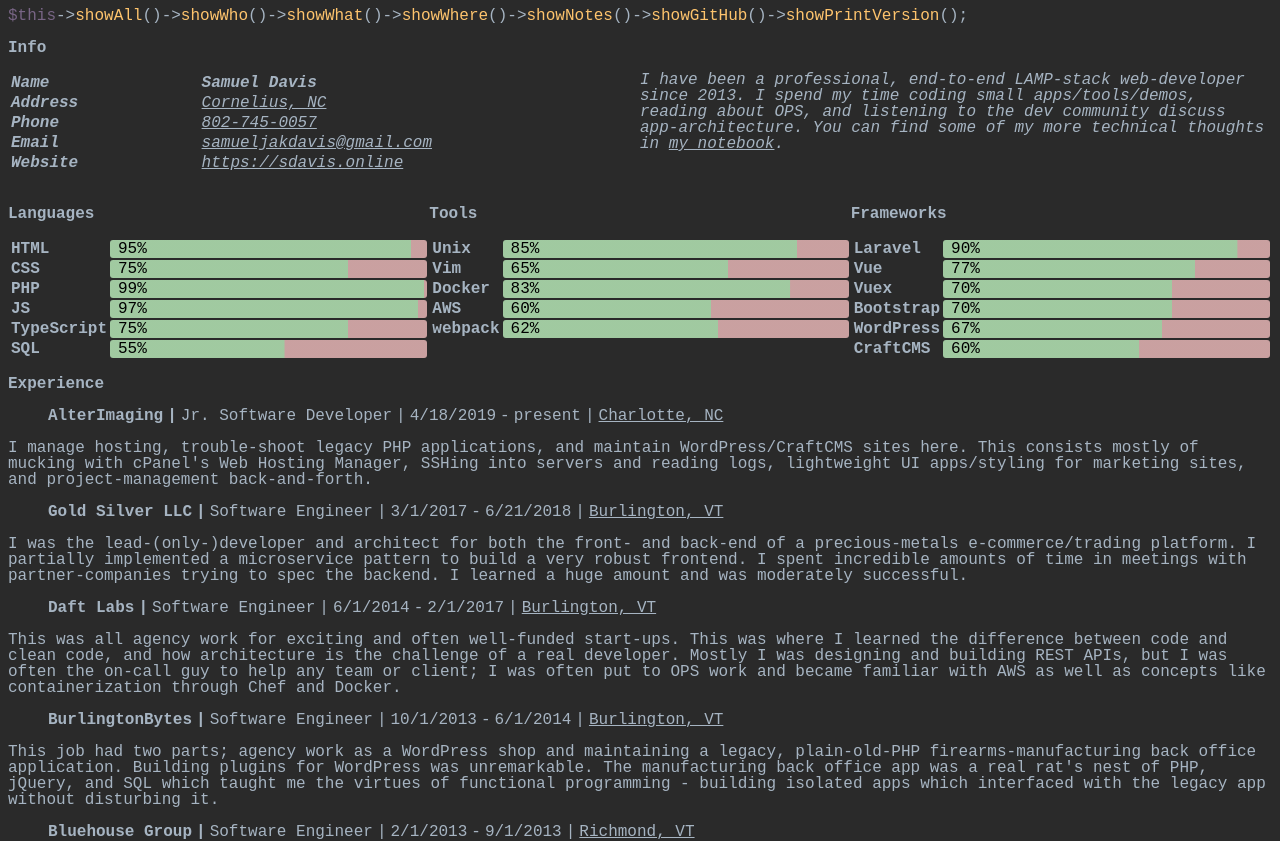
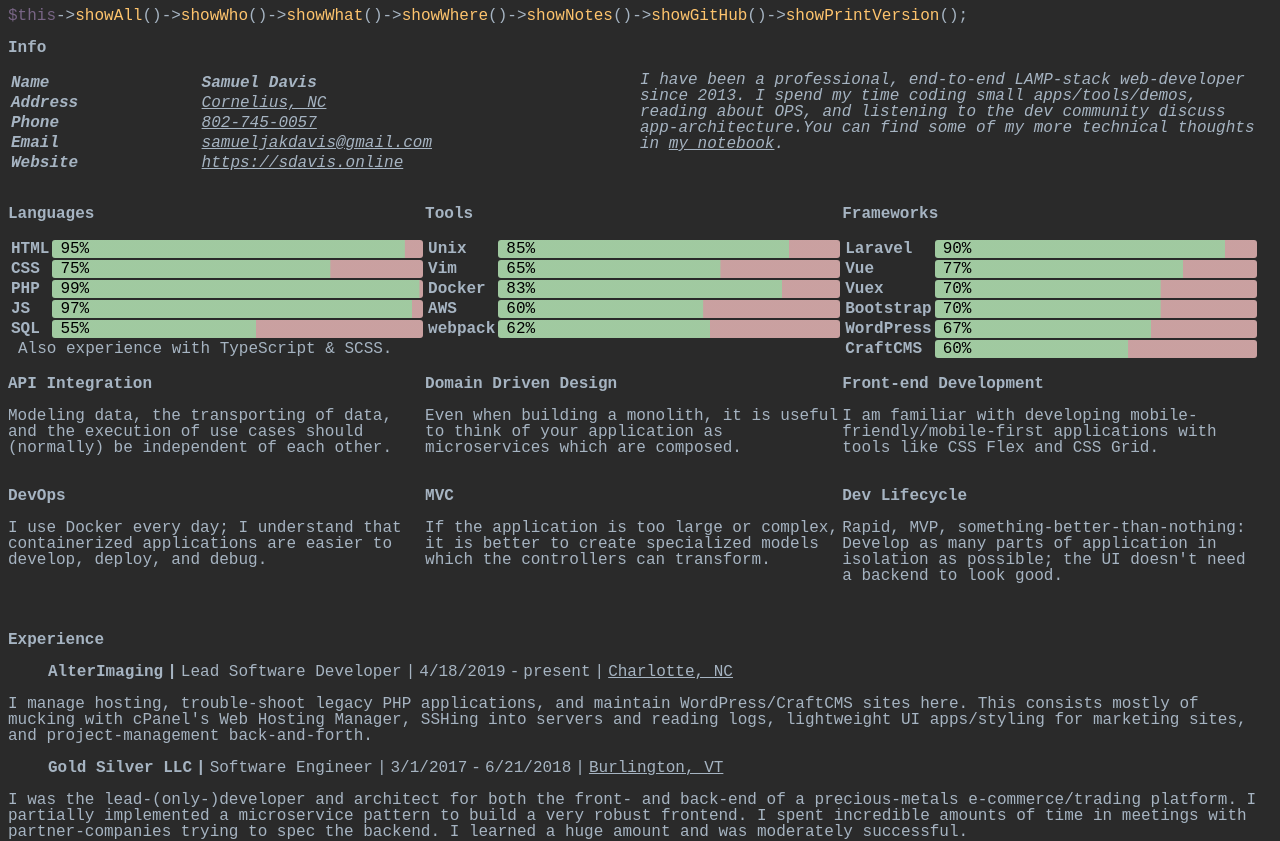
Before and after one commit to SamuelDavis/homepage, a Vue app: page / in a window 1280 px wide. Shown: the top 841 px of the page. Built offline with nearby package versions, Linux system fonts and the light colour scheme.

Commit message:
add skill descriptions

```diff
--- a/src/App.vue
+++ b/src/App.vue
@@ -9,14 +9,15 @@
         <section id="who" v-show="isVisible('who')">
             <h3>Info</h3>
             <contact :info="contact">
-        <p>I have been a professional, end-to-end LAMP-stack web-developer since 2013. I spend my time coding small apps/tools/demos, reading about OPS, and listening to the dev community discuss app-architecture. You can find some of my more technical thoughts in <a href="https://notes.sdavis.online">my notebook</a>.</p>
+                <p>I have been a professional, end-to-end LAMP-stack web-developer since 2013. I spend my time coding small apps/tools/demos, reading about OPS, and listening to the dev community discuss app-architecture.<span id="notebook-link">You can find some of my more technical thoughts in <a href="https://notes.sdavis.online" target="_blank">my notebook</a>.</span></p>
             </contact>
         </section>
         <section id="what" v-show="isVisible('what')">
-      <article :key="i" v-for="({label, skills},i) in skillLevels">
+            <article :key="i" v-for="({label, skills, notice = undefined},i) in skillLevels">
                 <h3 v-text="label"/>
-        <skill-level v-bind:skills="skills"/>
+                <skill-level v-bind="{skills, notice}"/>
             </article>
+            <skill-description :key="i" v-bind="skill" v-for="(skill, i) in skillDescriptions"/>
         </section>
         <section id="where" v-show="isVisible('where')">
             <h3>Experience</h3>
@@ -27,9 +28,10 @@
 
 <script>
   import MainNav from './components/MainNav'
-  import Contact from './components/Contact.vue'
-  import Experience from './components/Experience.vue'
-  import SkillLevel from './components/SkillLevel.vue'
+  import Contact from './components/Contact'
+  import Experience from './components/Experience'
+  import SkillLevel from './components/SkillLevel'
+  import SkillDescription from './components/SkillDescription'
 
   export default {
     name: 'app',
@@ -37,7 +39,8 @@
       MainNav,
       Contact,
       Experience,
-      SkillLevel
+      SkillLevel,
+      SkillDescription
     },
     methods: {
       print () {
@@ -67,9 +70,9 @@
               { name: 'CSS', confidence: 75 },
               { name: 'PHP', confidence: 99 },
               { name: 'JS', confidence: 97 },
-              { name: 'TypeScript', confidence: 75 },
               { name: 'SQL', confidence: 55 },
-            ]
+            ],
+            notice: 'Also experience with TypeScript & SCSS.'
           },
           {
             label: 'Tools',
@@ -93,6 +96,14 @@
             ]
           }
         ],
+        skillDescriptions: [
+          { label: 'API Integration', description: 'Modeling data, the transporting of data, and the execution of use cases should (normally) be independent of each other.' },
+          { label: 'Domain Driven Design', description: 'Even when building a monolith, it is useful to think of your application as microservices which are composed.' },
+          { label: 'Front-end Development', description: 'I am familiar with developing mobile-friendly/mobile-first applications with tools like CSS Flex and CSS Grid.' },
+          { label: 'DevOps', description: 'I use Docker every day; I understand that containerized applications are easier to develop, deploy, and debug.' },
+          { label: 'MVC', description: 'If the application is too large or complex, it is better to create specialized models which the controllers can transform.' },
+          { label: 'Dev Lifecycle', description: 'Rapid, MVP, something-better-than-nothing: Develop as many parts of application in isolation as possible; the UI doesn\'t need a backend to look good.' }
+        ],
         contact: {
           name: { text: 'Samuel Davis' },
           address: { text: 'Cornelius, NC', href: 'https://www.google.com/maps/place/Cornelius,+NC' },
@@ -106,7 +117,7 @@
             location: 'Charlotte, NC',
             from: new Date('4/18/2019'),
             to: undefined,
-            role: 'Jr. Software Developer',
+            role: 'Lead Software Developer',
             comments: 'I manage hosting, trouble-shoot legacy PHP applications, and maintain WordPress/CraftCMS sites here. This consists mostly of mucking with cPanel\'s Web Hosting Manager, SSHing into servers and reading logs, lightweight UI apps/styling for marketing sites, and project-management back-and-forth.'
           },
           {
@@ -179,12 +190,21 @@
             display: none;
         }
 
+        #notebook-link {
+            display: none;
+        }
+
         section {
             display: block !important;
+            break-inside: avoid;
 
             &#what {
                 display: flex !important;
             }
+        }
+
+        a {
+            text-decoration: none;
         }
     }
 
@@ -206,9 +226,11 @@
     #what {
         display: flex;
         flex-wrap: wrap;
+        align-items: start;
 
         > * {
-      flex: 1;
+            flex: 0 1 33%;
+            margin-bottom: 1em;
         }
     }
 </style>
--- /dev/null
+++ b/src/components/SkillDescription.vue
@@ -0,0 +1,22 @@
+<template>
+    <article>
+        <label v-text="label"/>
+        <p v-text="description"/>
+    </article>
+</template>
+
+<script>
+  export default {
+    name: 'skill-description',
+    props: {
+      label: String,
+      description: String
+    }
+  }
+</script>
+
+<style scoped>
+    label {
+        font-weight: bold;
+    }
+</style>
--- a/src/components/SkillLevel.vue
+++ b/src/components/SkillLevel.vue
@@ -4,6 +4,11 @@
         <tr :key="name" v-for="{name,confidence} in skills">
             <th v-text="name"/>
             <td :ref="name" v-text="`${confidence}%`"/>
+        </tr>
+        <tr v-if="notice">
+            <td colspan="2">
+                <small v-text="notice"/>
+            </td>
         </tr>
         </tbody>
     </table>
@@ -13,7 +18,8 @@
   export default {
     name: 'skill-level',
     props: {
-      skills: Array
+      skills: Array,
+      notice: String,
     },
     mounted () {
       this.skills.forEach(({ name, confidence }) => {
```
Lines whose indentation alone changed are shown as unchanged.
